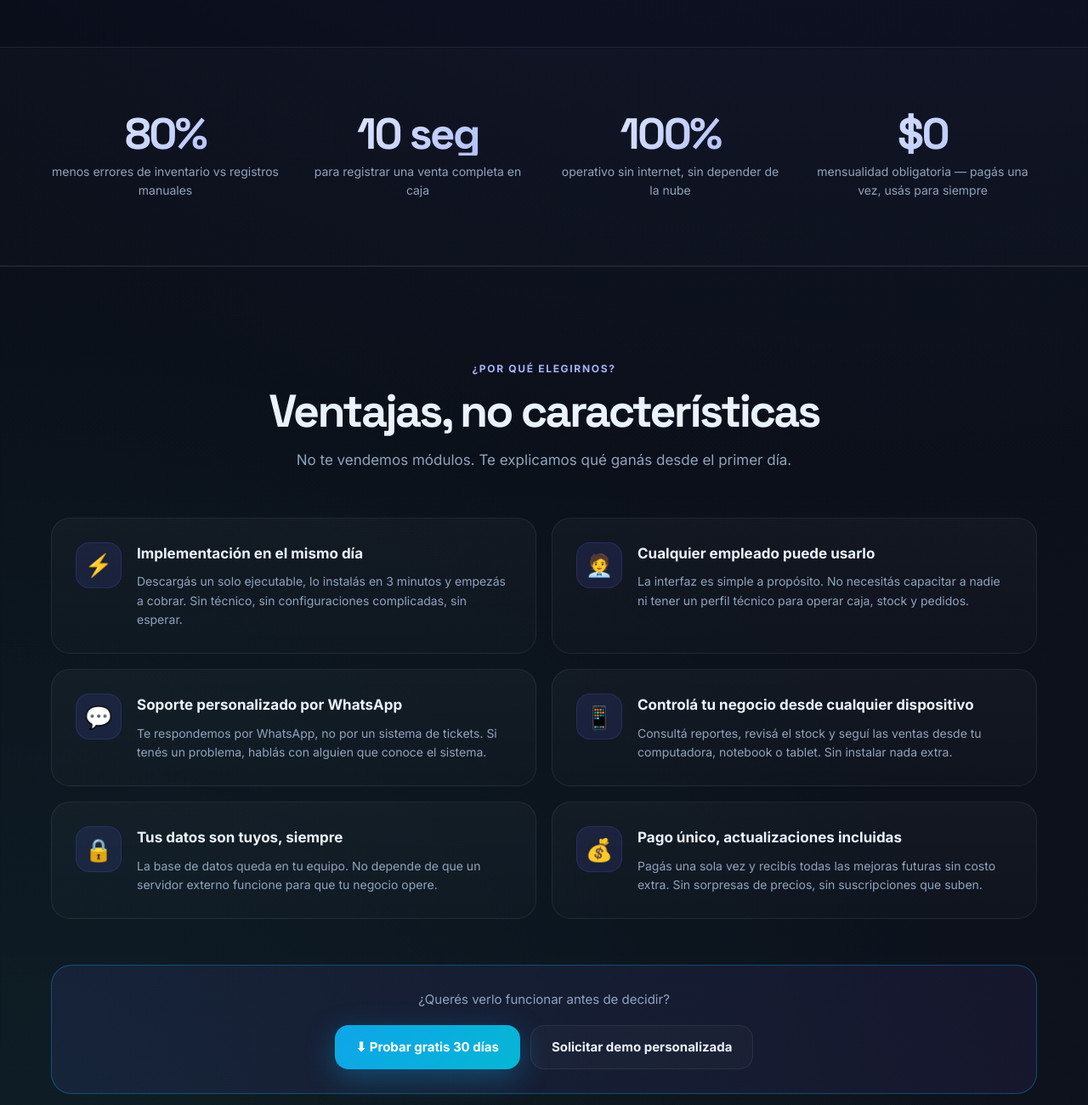
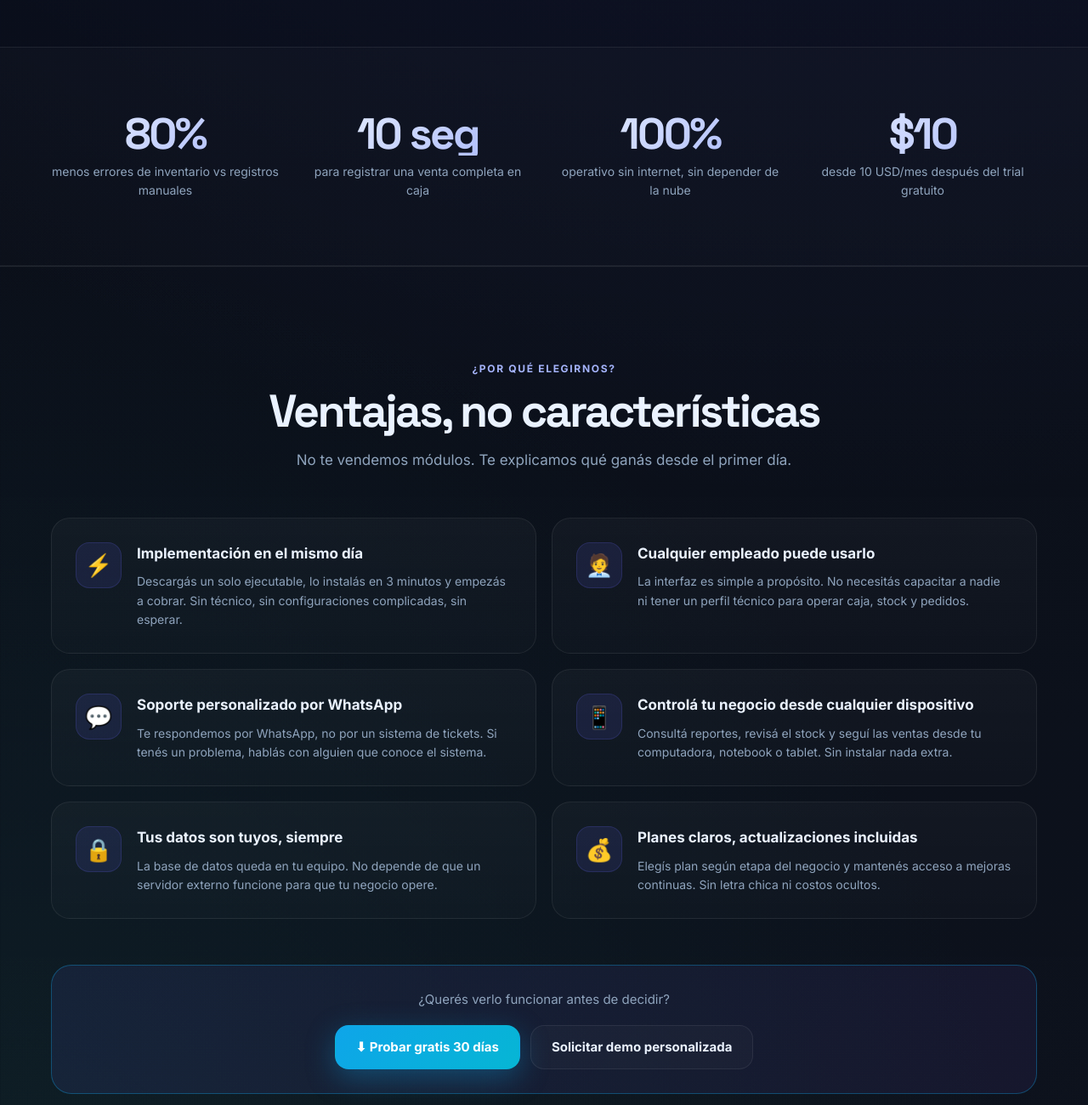
Before and after one commit to plaanteos/TPVElite, a plain HTML site: page landing/index.html in a window 1280 px wide. Shown: the part 1400-2700 px from the top of the page at 85% size. Drawn offline with Linux system fonts and the light colour scheme.

Commit message:
fix(vercel): route root to landing and publish pricing/auth updates

```diff
--- a/landing/index.html
+++ b/landing/index.html
@@ -1151,7 +1151,7 @@
           <div class="hero-trust">
             <span>30 días gratis, sin tarjeta</span>
             <span>Funciona sin internet</span>
-            <span>Sin mensualidad obligatoria</span>
+            <span>Planes mensuales flexibles</span>
             <span>Instalación gratuita este mes</span>
           </div>
           <div class="hero-highlights">
@@ -1244,7 +1244,7 @@
         <article class="metrics-band-item reveal"><div class="metric-value" data-target="80" data-suffix="%">0</div><p>menos errores de inventario vs registros manuales</p></article>
         <article class="metrics-band-item reveal"><div class="metric-value" data-target="10" data-suffix=" seg">0</div><p>para registrar una venta completa en caja</p></article>
         <article class="metrics-band-item reveal"><div class="metric-value" data-target="100" data-suffix="%">0</div><p>operativo sin internet, sin depender de la nube</p></article>
-        <article class="metrics-band-item reveal"><div class="metric-value" data-prefix="$" data-target="0">$0</div><p>mensualidad obligatoria — pagás una vez, usás para siempre</p></article>
+        <article class="metrics-band-item reveal"><div class="metric-value" data-prefix="$" data-target="10">$10</div><p>desde 10 USD/mes después del trial gratuito</p></article>
       </div>
     </section>
 
@@ -1295,8 +1295,8 @@
           <article class="whyus-card reveal">
             <div class="whyus-icon">💰</div>
             <div>
-              <h3>Pago único, actualizaciones incluidas</h3>
-              <p>Pagás una sola vez y recibís todas las mejoras futuras sin costo extra. Sin sorpresas de precios, sin suscripciones que suben.</p>
+              <h3>Planes claros, actualizaciones incluidas</h3>
+              <p>Elegís plan según etapa del negocio y mantenés acceso a mejoras continuas. Sin letra chica ni costos ocultos.</p>
             </div>
           </article>
         </div>
@@ -1357,7 +1357,7 @@
           <div class="comparison-row">
             <div class="comparison-cell">Costo real</div>
             <div class="comparison-cell bad">Gratis en software, caro en tiempo y errores</div>
-            <div class="comparison-cell good">✓ $15 USD una vez, sin costo mensual</div>
+            <div class="comparison-cell good">✓ Desde $10 USD/mes, con trial gratis de 30 días</div>
           </div>
         </div>
       </div>
```
Also changed, not shown: vercel.json (added).
